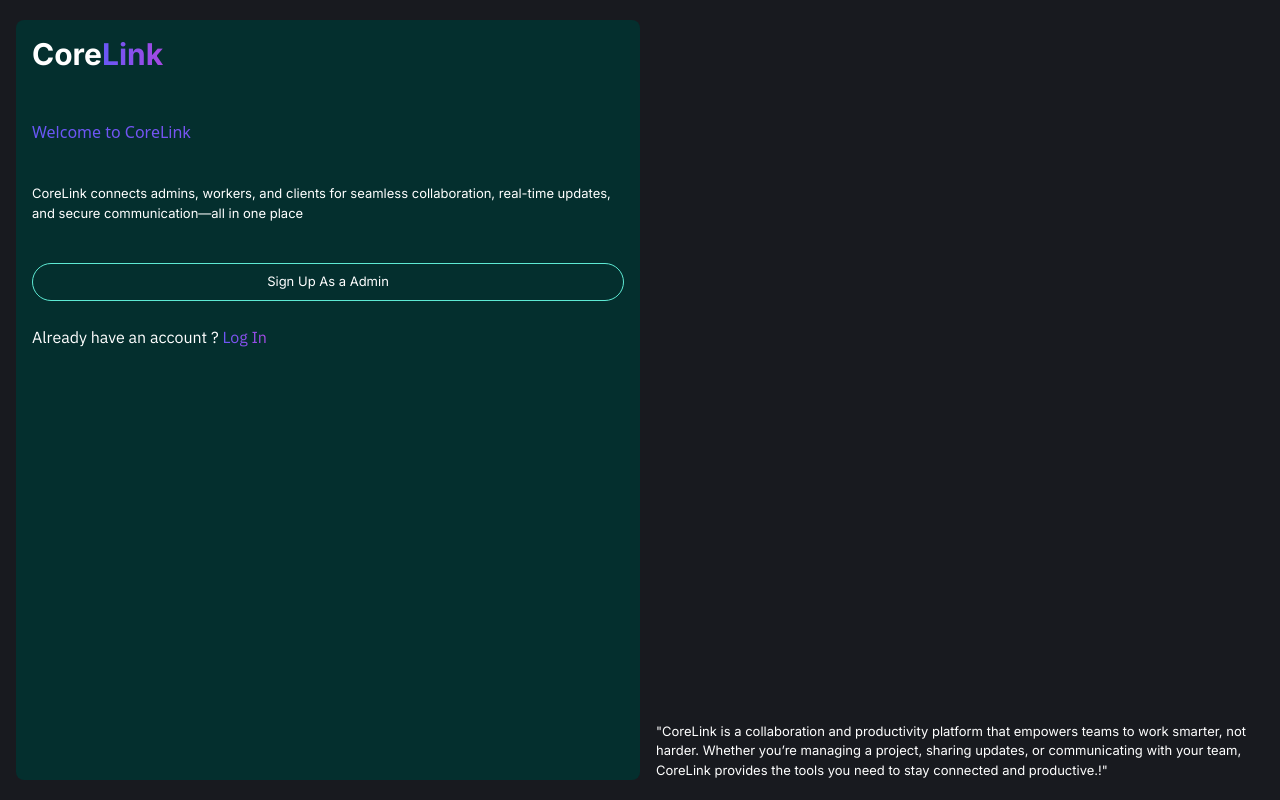
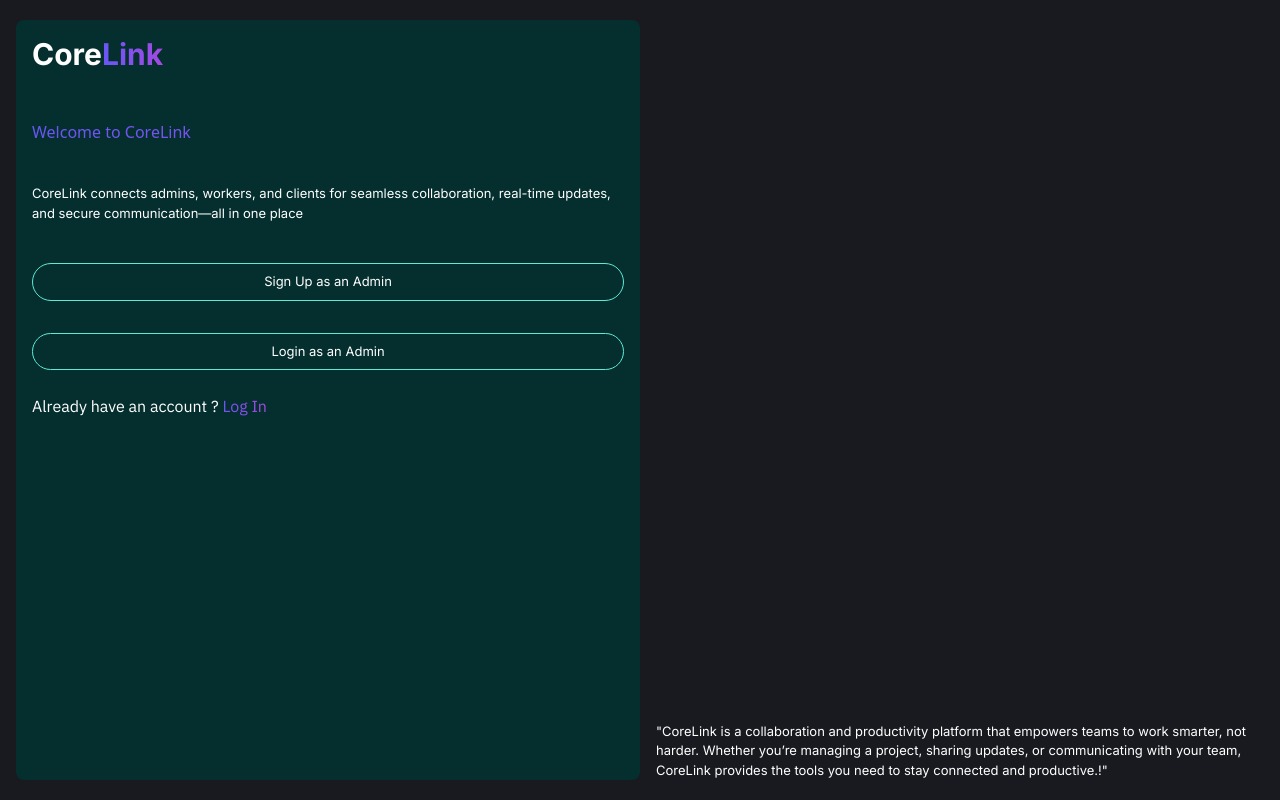
Before and after one commit to skido600/coreLink, a Next.js app: page / in a window 1280 px wide. Built offline with nearby package versions, Linux system fonts and the light colour scheme.

Commit message:
first commit v2

```diff
--- a/src/app/Components/HomeU.tsx
+++ b/src/app/Components/HomeU.tsx
@@ -26,10 +26,14 @@ function HomeU() {
             <div className="mt-2  flex flex-col  gap-8">
               <Link href="/login">
                 <p className=" px-3  rounded-full py-2 text-[13px] border border-teal-300 text-white text-center font-inter">
-                  Sign Up As a Admin
+                  Sign Up as an Admin
                 </p>
               </Link>
-
+              <Link href="/login">
+                <p className=" px-3  rounded-full py-2 text-[13px] border border-teal-300 text-white text-center font-inter">
+                  Login as an Admin
+                </p>
+              </Link>
               {/* <p className="border border-teal-300 px-3 rounded-full py-2 text-[13px] text-white text-center font-inter">
                 Sign Up As a Client
               </p> */}
```
